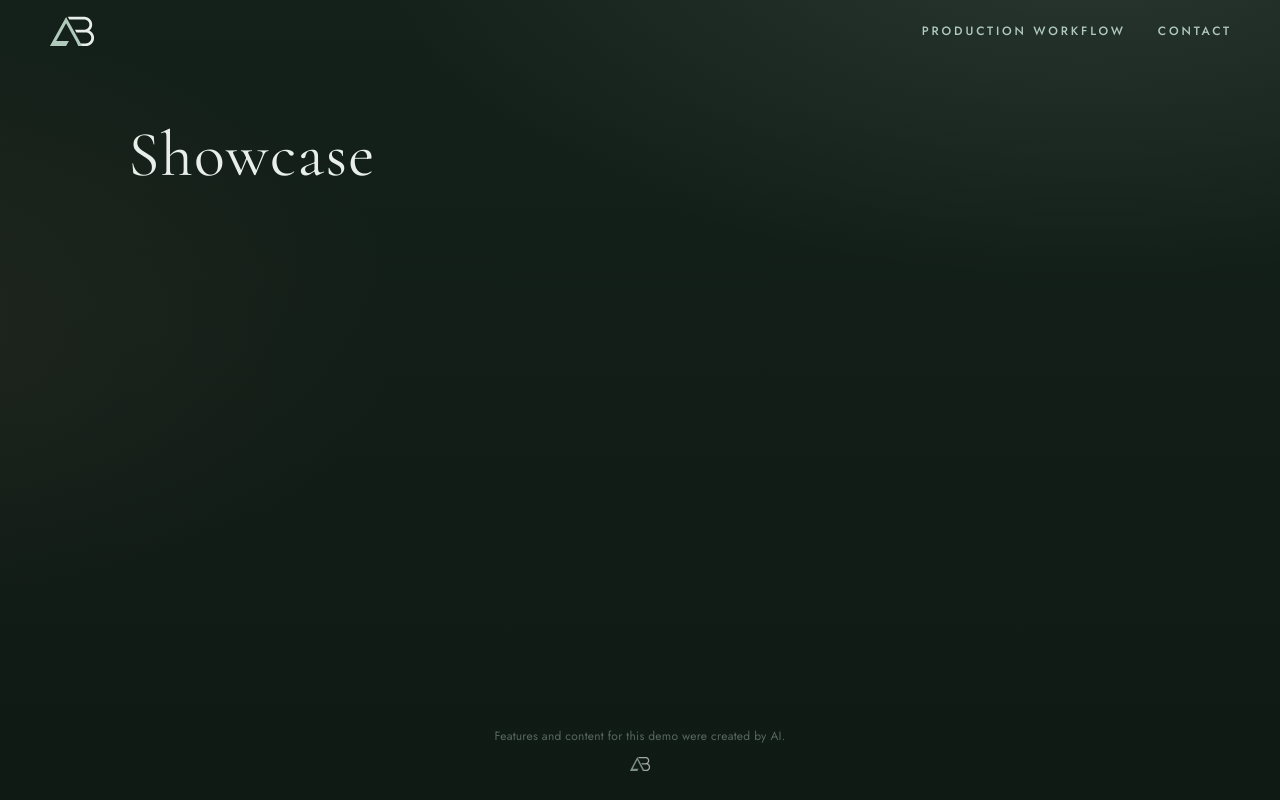
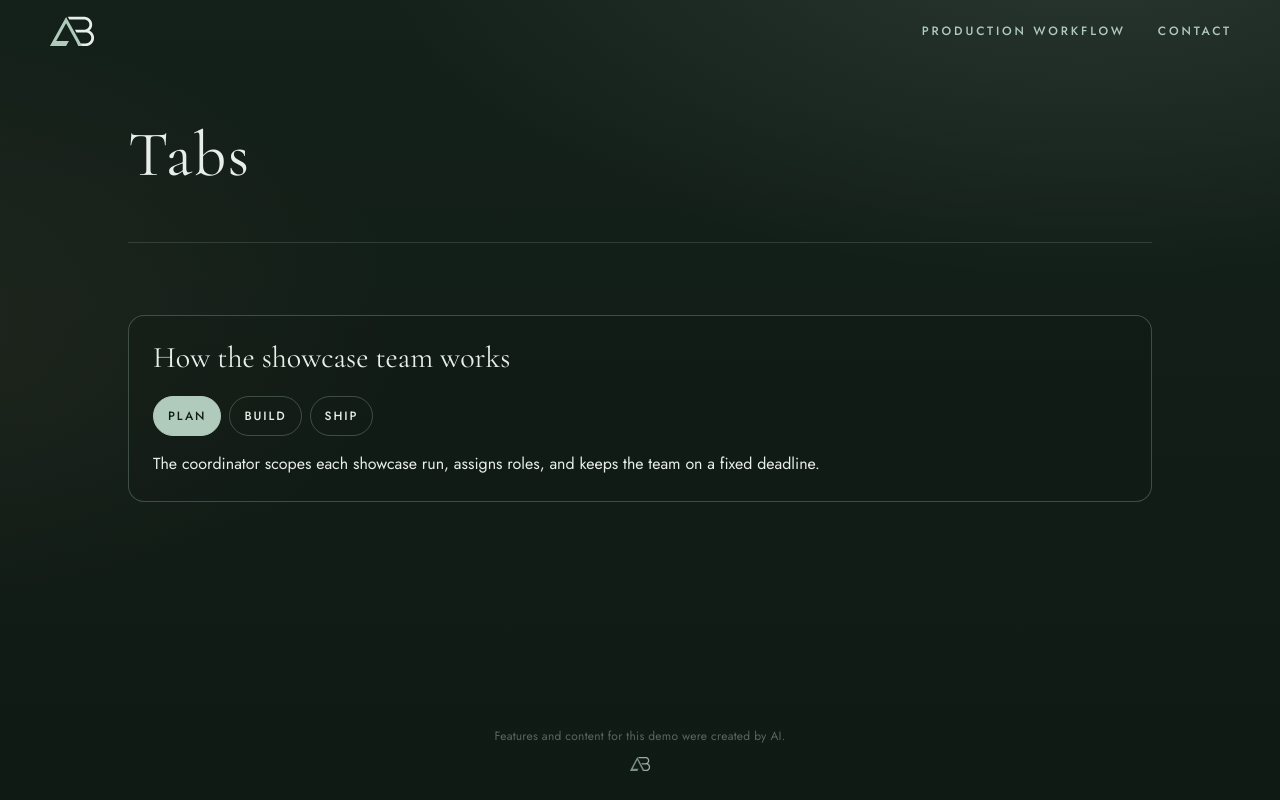
Before and after one commit to ashtonbach/agent-showcase, a Next.js app: page /showcase/ in a window 1280 px wide. Built offline with nearby package versions, Linux system fonts and the light colour scheme.

Commit message:
Feature: Tabs (Author: Alder)
Co-authored-by: AshtonBach Coder <ashtonbach-coder@users.noreply.github.com>

```diff
--- a/app/lab/current.json
+++ b/app/lab/current.json
@@ -1 +1 @@
-{"slug":"custom-1793096673"}
+{"slug":"tabs"}
--- /dev/null
+++ b/app/lab/tabs/index.tsx
@@ -0,0 +1,157 @@
+"use client";
+
+import { useCallback, useState, type KeyboardEvent } from "react";
+
+const TABS = [
+  {
+    id: "tab-plan",
+    panelId: "panel-plan",
+    label: "Plan",
+    body:
+      "The coordinator scopes each showcase run, assigns roles, and keeps the team on a fixed deadline.",
+  },
+  {
+    id: "tab-build",
+    panelId: "panel-build",
+    label: "Build",
+    body:
+      "Alder implements the lab feature from the written spec while Hazel supplies artwork in parallel.",
+  },
+  {
+    id: "tab-ship",
+    panelId: "panel-ship",
+    label: "Ship",
+    body:
+      "Automated gates verify layout and build; Rowan reviews and Cedar signs off before merge.",
+  },
+];
+
+
+const css = `
+.lab-tabs-wrap { width: min(720px, 100%); margin: 8px auto 56px; }
+.lab-tabs-card {
+  border: 1px solid rgba(176, 203, 188, 0.28);
+  border-radius: 16px;
+  padding: 24px;
+  background: rgba(18, 26, 22, 0.35);
+}
+.lab-tabs-title {
+  font-family: var(--serif);
+  font-weight: 400;
+  font-size: 30px;
+  line-height: 1.2;
+  color: var(--mist, #f2efe6);
+  margin: 0 0 20px;
+}
+.lab-tablist {
+  display: flex;
+  flex-wrap: wrap;
+  gap: 8px;
+  margin: 0 0 16px;
+  padding: 0;
+  list-style: none;
+}
+.lab-tab {
+  font-family: var(--sans);
+  font-weight: 500;
+  letter-spacing: 0.16em;
+  text-transform: uppercase;
+  font-size: 12px;
+  padding: 10px 14px;
+  border-radius: 999px;
+  border: 1px solid rgba(176, 203, 188, 0.28);
+  background: transparent;
+  color: var(--mist, #e8eee9);
+  cursor: pointer;
+}
+.lab-tab[aria-selected="true"] {
+  background: var(--sage);
+  color: #121a16;
+  border-color: var(--sage);
+}
+.lab-tab:focus-visible {
+  outline: 2px solid var(--sage);
+  outline-offset: 2px;
+}
+.lab-tabpanel {
+  color: var(--mist, #f2efe6);
+  font-size: 16px;
+  line-height: 1.55;
+  margin: 0;
+}
+.lab-tabpanel[hidden] { display: none; }
+@media (prefers-reduced-motion: reduce) {
+  .lab-tab { transition: none; }
+}
+`;
+
+
+export default function TabsLab() {
+  const [selected, setSelected] = useState(0);
+  const titleId = "lab-tabs-heading";
+
+  const selectTab = useCallback((index: number) => {
+    setSelected(index);
+  }, []);
+
+  const onKeyDown = useCallback(
+    (event: KeyboardEvent<HTMLDivElement>) => {
+      if (event.key !== "ArrowRight" && event.key !== "ArrowLeft") return;
+      event.preventDefault();
+      const delta = event.key === "ArrowRight" ? 1 : -1;
+      const next = (selected + delta + TABS.length) % TABS.length;
+      setSelected(next);
+      const el = document.getElementById(TABS[next].id);
+      el?.focus();
+    },
+    [selected],
+  );
+
+
+  return (
+    <section
+      className="lab-tabs-wrap"
+      data-lab="tabs"
+      aria-labelledby={titleId}
+    >
+      <div className="lab-tabs-card">
+        <h2 id={titleId} className="lab-tabs-title">How the showcase team works</h2>
+        <div
+          role="tablist"
+          aria-label="Showcase workflow steps"
+          className="lab-tablist"
+          onKeyDown={onKeyDown}
+        >
+          {TABS.map((tab, index) => (
+            <button
+              key={tab.id}
+              type="button"
+              role="tab"
+              id={tab.id}
+              className="lab-tab"
+              aria-selected={selected === index}
+              aria-controls={tab.panelId}
+              tabIndex={selected === index ? 0 : -1}
+              onClick={() => selectTab(index)}
+            >
+              {tab.label}
+            </button>
+          ))}
+        </div>
+        {TABS.map((tab, index) => (
+          <div
+            key={tab.panelId}
+            role="tabpanel"
+            id={tab.panelId}
+            className="lab-tabpanel"
+            aria-labelledby={tab.id}
+            hidden={selected !== index}
+          >
+            <p>{tab.body}</p>
+          </div>
+        ))}
+      </div>
+      <style>{css}</style>
+    </section>
+  );
+}
--- a/app/page.tsx
+++ b/app/page.tsx
@@ -1,3 +1,4 @@
+import Lab from "./lab/tabs";
 import { readDemoKey, demoTitle } from "./demo-name";
 const demoKey = readDemoKey();
 const demoName = demoTitle();
@@ -5,7 +6,7 @@ export default function Page() {
   return (
     <div className="page-stack">
       <h1 className="demo-title" data-i18n={demoKey}>{demoName}</h1>
-      {/* lab:slot */}
+      <Lab /> {/* lab:slot */}
     </div>
   );
 }
```
